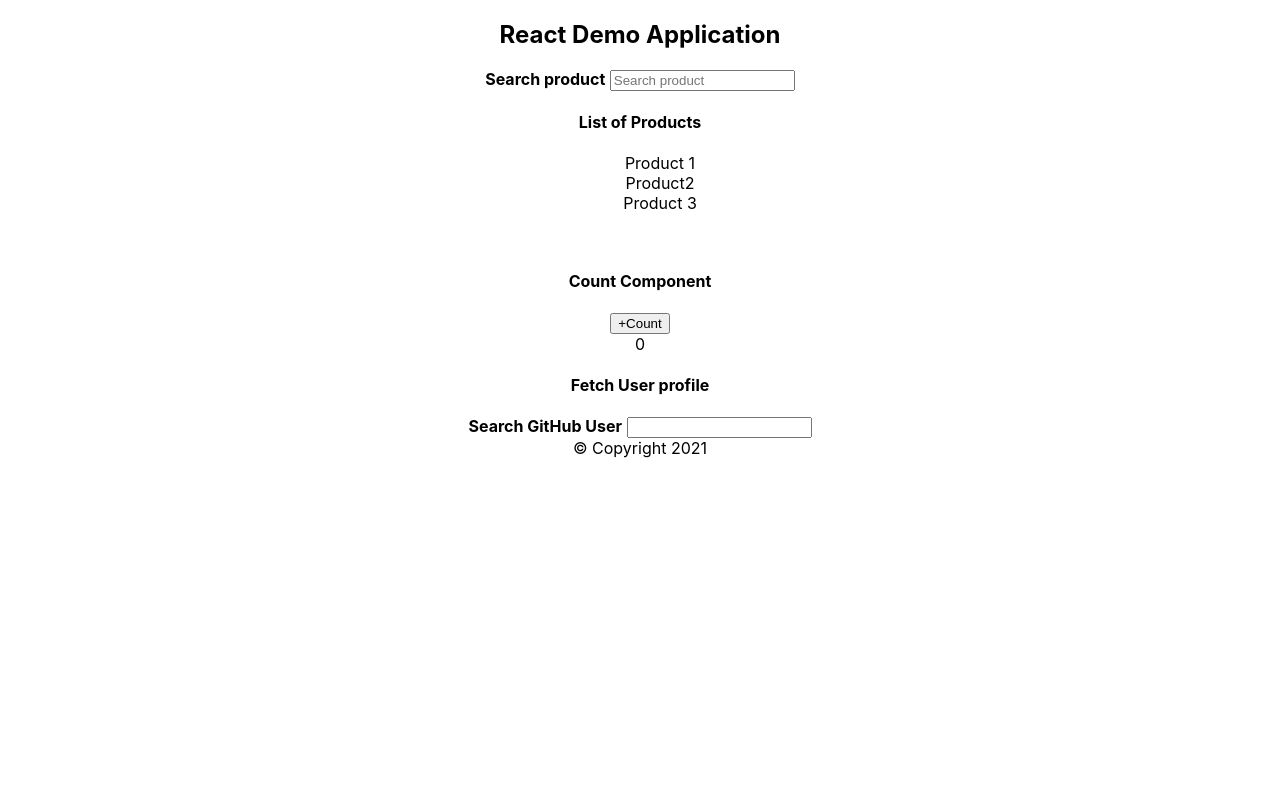
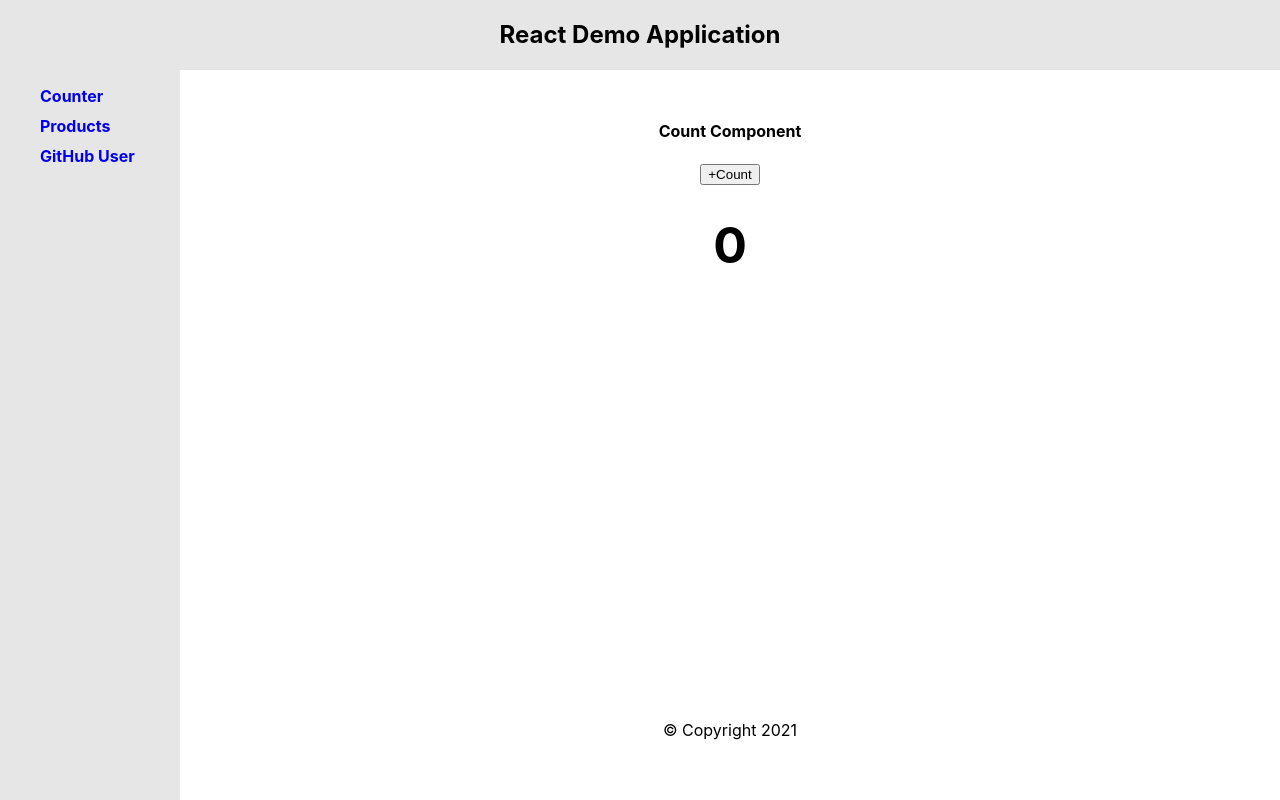
Before and after one commit to GeoffMahugu/react-commerce, a React (Create React App) app: page /counter in a window 1280 px wide. Built offline with nearby package versions, Linux system fonts and the light colour scheme.

Commit message:
Router and styling

```diff
--- a/src/App.css
+++ b/src/App.css
@@ -1,38 +1,42 @@
 .App {
   text-align: center;
+  display: grid;
+  grid-template-rows: 70px auto;
+  min-height: 100vh;
 }
 
-.App-logo {
-  height: 40vmin;
-  pointer-events: none;
+.container {
+  display: grid;
+  grid-template-columns: 180px auto;
 }
 
-@media (prefers-reduced-motion: no-preference) {
-  .App-logo {
-    animation: App-logo-spin infinite 20s linear;
-  }
+.header-wrapper,
+.nav-wrapper {
+  background-color: #e6e6e6;
 }
 
-.App-header {
-  background-color: #282c34;
-  min-height: 100vh;
-  display: flex;
-  flex-direction: column;
-  align-items: center;
-  justify-content: center;
-  font-size: calc(10px + 2vmin);
-  color: white;
+.nav-wrapper {
+  text-align: left;
 }
 
-.App-link {
-  color: #61dafb;
+a {
+  text-decoration: none !important;
 }
 
-@keyframes App-logo-spin {
-  from {
-    transform: rotate(0deg);
-  }
-  to {
-    transform: rotate(360deg);
-  }
+.nav-wrapper li {
+  padding-bottom: 10px;
+  font-size: 16px;
+  font-weight: bold;
 }
+
+.main-container {
+  display: grid;
+  grid-template-rows: auto 50px;
+  padding: 30px;
+}
+
+.count-counter {
+  padding: 30px 0px;
+  font-size: 50px;
+  font-weight: bold;
+}
--- a/src/App.js
+++ b/src/App.js
@@ -1,3 +1,5 @@
+import { BrowserRouter as Router, Switch, Route, Link } from 'react-router-dom';
+
 import './App.css';
 import CountButton from './components/count_btn';
 import SearchBar from './components/search_bar';
@@ -5,14 +7,43 @@ import Footer from './components/footer';
 import GitHubUser from './components/github_user';
 function App() {
   return (
+    <Router >
       <div className="App">
+        <div className="header-wrapper">
           <h2>React Demo Application</h2>
+        </div>
+        <div className="container">
+          <div className="nav-wrapper">
+            <ul style={{ listStyle: 'none' }}>
+              <li>
+                <Link to={`/counter`}>Counter</Link>
+              </li>
+              <li>
+                <Link to={`/products`}>Products</Link>
+              </li>
+              <li>
+                <Link to={`/users`}>GitHub User</Link>
+              </li>
+            </ul>
+          </div>
+          <div className="main-container">
+            <Switch>
+              <Route path="/counter" >
+                <CountButton />
+              </Route>
+              <Route path="/products">
                 <SearchBar />
-      <br />
-      <CountButton />
+              </Route>
+              <Route path="/users" >
                 <GitHubUser />
+              </Route>
+            </Switch>
             <Footer />
           </div>
+
+        </div>
+      </div>
+    </Router>
   );
 }
 
--- a/src/components/count_btn.js
+++ b/src/components/count_btn.js
@@ -16,7 +16,7 @@ const CountButton = () => {
         <div>
             <h4>Count Component</h4>
             <button onClick={incrementCounter}>+Count</button>
-            <div>{counter}</div>
+            <div className="count-counter">{counter}</div>
         </div>
     )
 }
--- a/src/components/github_user.js
+++ b/src/components/github_user.js
@@ -40,17 +40,17 @@ const GitHubUser = () => {
     };
 
     return (
-        <>
-            <h4>Fetch User profile</h4>
+        <div>
+            <h3>Fetch User profile</h3>
             <div>
                 <label htmlFor="search-git-user"><b>Search GitHub User</b> </label>
                 <input type="text" id="search-git-user" value={username} onChange={handleInput} />
-            </div>
+            </div><br />
             <div>
                 {loading ? <div>Fetching...</div> : <div>{userdata && <div><img src={userdata.avatar_url} alt={userdata.login} height="200" /><pre>{JSON.stringify(userdata, null, 4)}</pre></div>}</div>}
 
             </div>
-        </>
+        </div >
     )
 }
 export default GitHubUser
```
Lines whose indentation alone changed are shown as unchanged.
